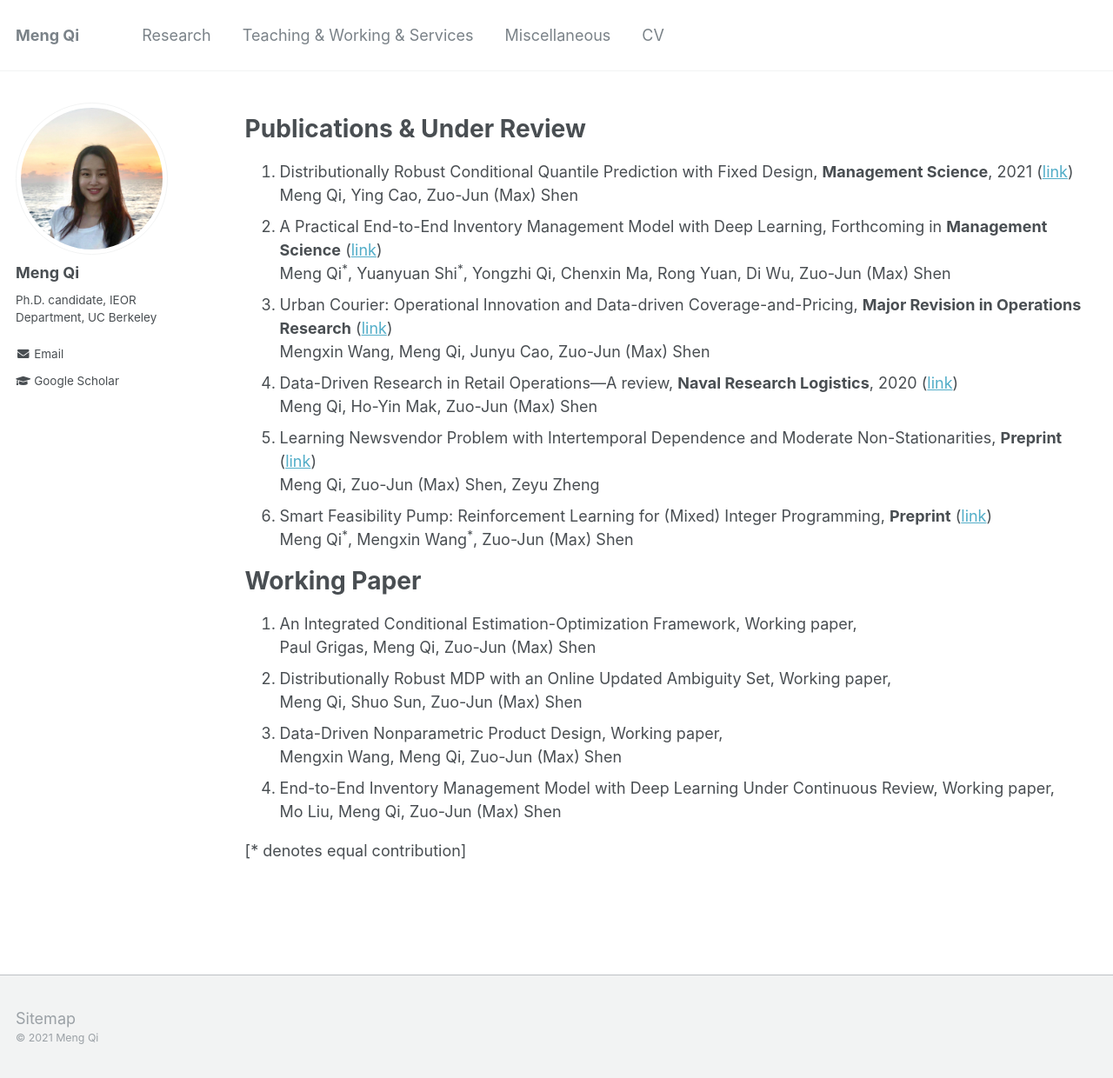
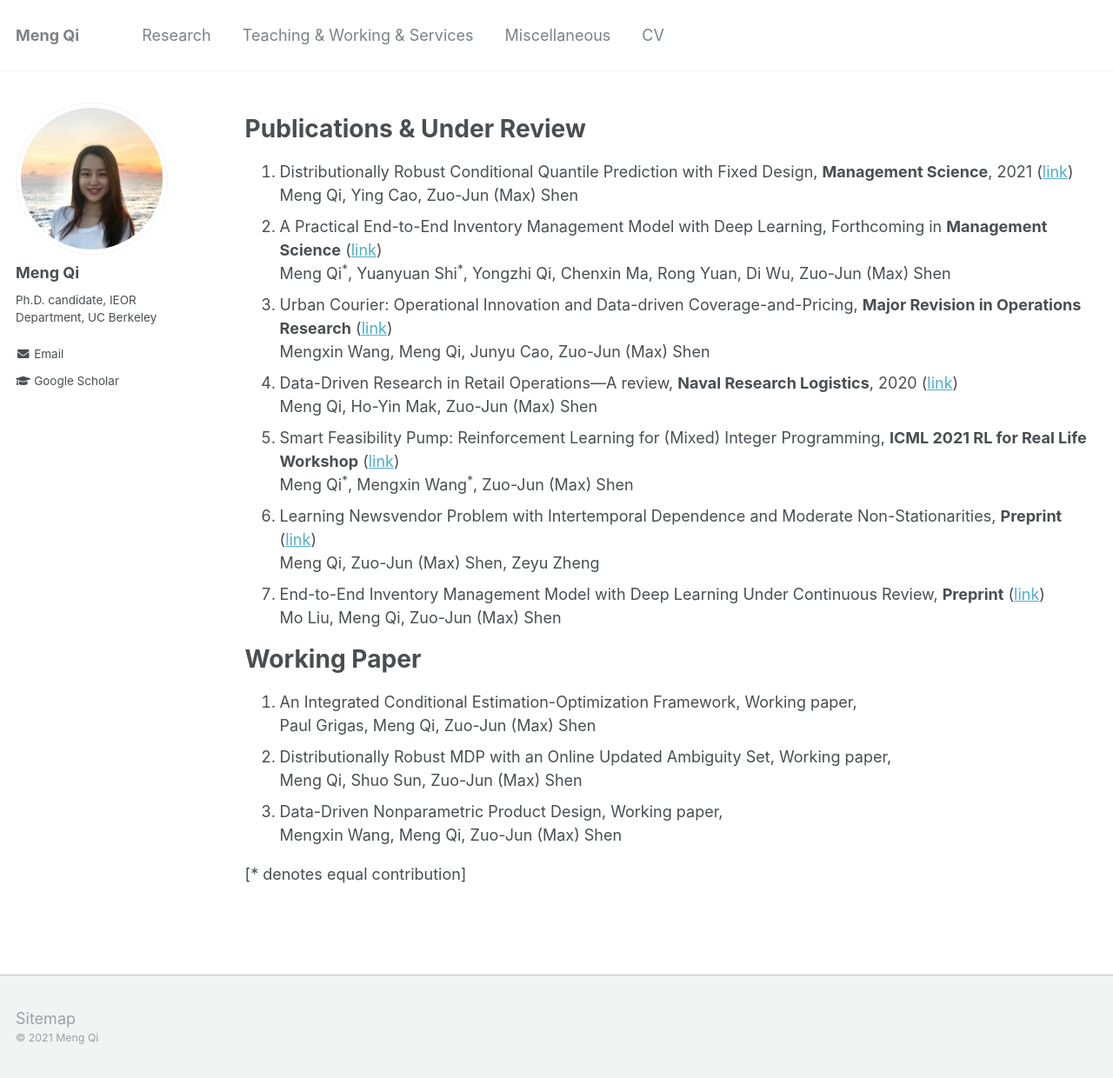
Before and after one commit to alicemengqi/site, a Jekyll site: the page built from _pages/publications.md, in a window 1280 px wide and 1240 px high. Shown: the whole window at 87% size. Built offline with Jekyll 4.4.1, drawn with Linux system fonts in a browser that asks for light colours.

Commit message:
Update publications.md

```diff
--- a/_pages/publications.md
+++ b/_pages/publications.md
@@ -15,10 +15,13 @@ Meng Qi<sup>*</sup>, Yuanyuan Shi<sup>*</sup>, Yongzhi Qi, Chenxin Ma, Rong Yuan
 Mengxin Wang, Meng Qi, Junyu Cao, Zuo-Jun (Max) Shen
 1. Data-Driven Research in Retail Operations—A review, **Naval Research Logistics**, 2020 ([link](https://onlinelibrary.wiley.com/doi/full/10.1002/nav.21949))
 Meng Qi, Ho-Yin Mak, Zuo-Jun (Max) Shen
+1. Smart Feasibility Pump: Reinforcement Learning for (Mixed) Integer Programming, **ICML 2021 RL for Real Life Workshop** ([link](https://arxiv.org/abs/2102.09663))
+Meng Qi<sup>*</sup>, Mengxin Wang<sup>*</sup>, Zuo-Jun (Max) Shen
 1. Learning Newsvendor Problem with Intertemporal Dependence and Moderate Non-Stationarities, **Preprint** ([link](https://papers.ssrn.com/sol3/papers.cfm?abstract_id=3648615))
 Meng Qi, Zuo-Jun (Max) Shen, Zeyu Zheng
-1. Smart Feasibility Pump: Reinforcement Learning for (Mixed) Integer Programming, **Preprint** ([link](https://arxiv.org/abs/2102.09663))
-Meng Qi<sup>*</sup>, Mengxin Wang<sup>*</sup>, Zuo-Jun (Max) Shen
+1.  End-to-End Inventory Management Model with Deep Learning Under Continuous Review, **Preprint** ([link](https://papers.ssrn.com/sol3/papers.cfm?abstract_id=3888897))
+Mo Liu, Meng Qi, Zuo-Jun (Max) Shen
+
 
 
 # Working Paper
@@ -28,8 +31,6 @@ Paul Grigas, Meng Qi, Zuo-Jun (Max) Shen
 Meng Qi, Shuo Sun, Zuo-Jun (Max) Shen
 1. Data-Driven Nonparametric Product Design, Working paper,
 Mengxin Wang, Meng Qi, Zuo-Jun (Max) Shen
-1. End-to-End Inventory Management Model with Deep Learning Under Continuous Review, Working paper,
-Mo Liu, Meng Qi, Zuo-Jun (Max) Shen
 
 [\* denotes equal contribution]
 
```
